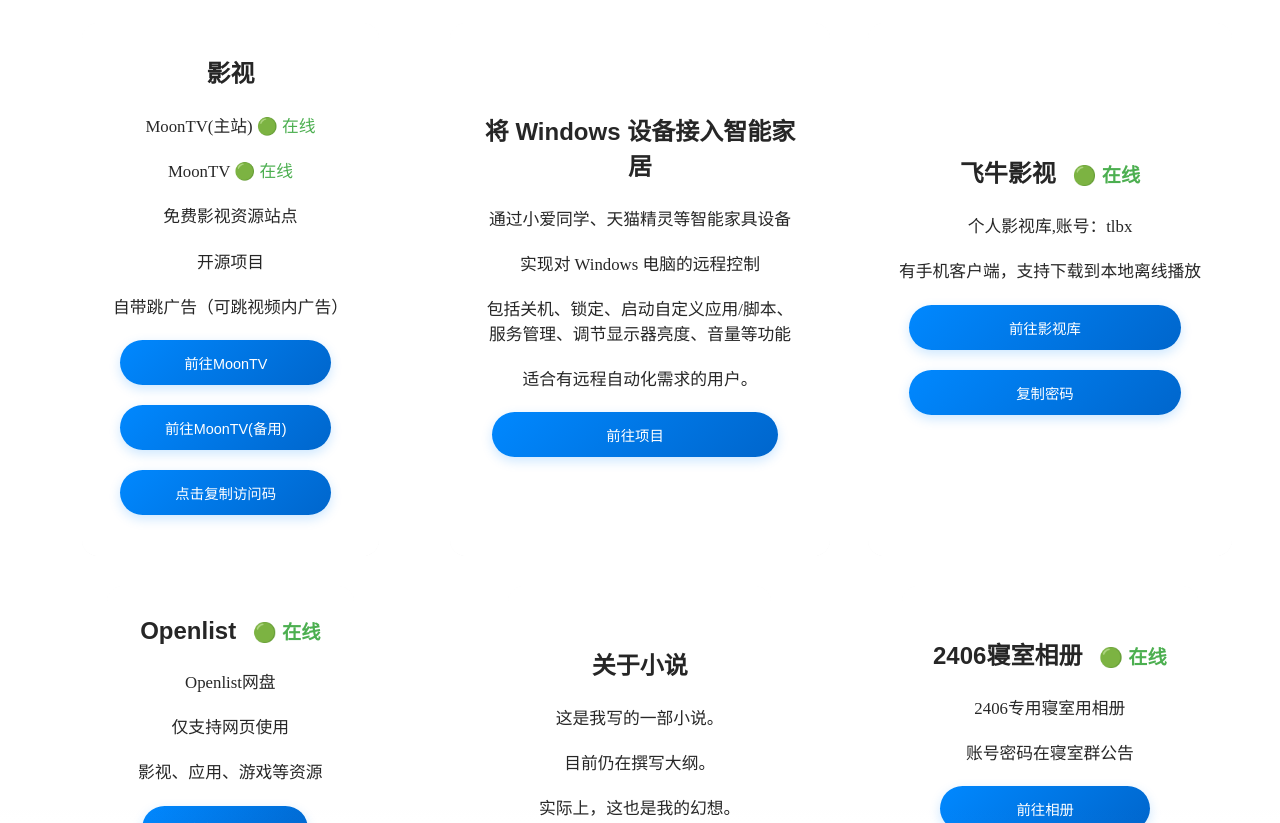
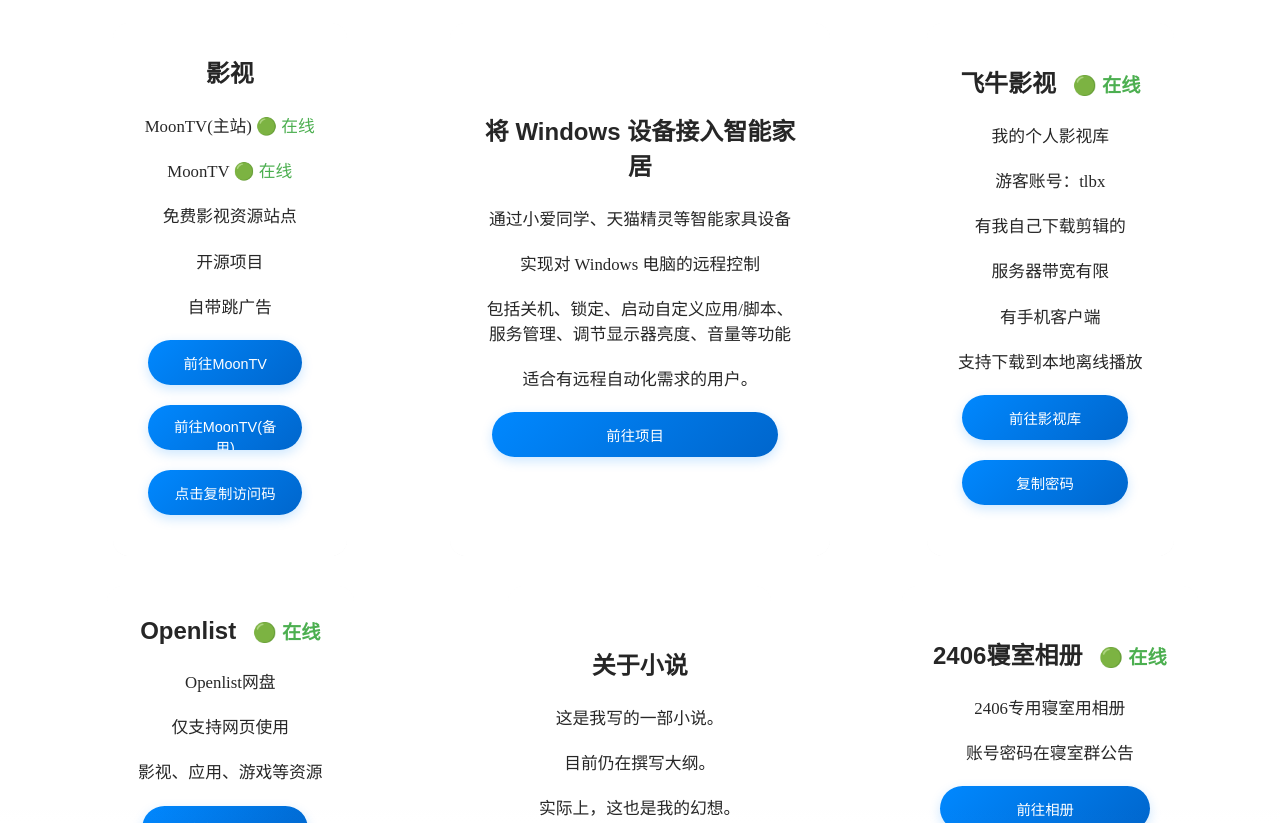
Before and after one commit to SpacJoy/SpacJoy.grwz, a plain HTML site: page index.html in a window 1280 px wide. Shown: the part 1820-2643 px from the top of the page. Drawn offline with nearby package versions, Linux system fonts and the light colour scheme.

Commit message:
docs: 更新项目描述文本
- 简化MoonTV的广告功能描述
- 拆分飞牛影视的描述为多行，增加服务器带宽和剪辑说明

```diff
--- a/index.html
+++ b/index.html
@@ -129,7 +129,7 @@
 				<p><span data-zh="MoonTV" data-en="MoonTV">MoonTV</span> <span id="moontv-status">🔄 <span data-zh="检测中..." data-en="Checking...">检测中...</span></span></p>
 				<p data-zh="免费影视资源站点" data-en="Free Film Resources">免费影视资源站点</p>
 				<p data-zh="开源项目" data-en="Open Source Projects">开源项目</p>
-				<p data-zh="自带跳广告（可跳视频内广告）" data-en="Built-in Ad Skipper">自带跳广告（可跳视频内广告）</p>
+				<p data-zh="自带跳广告" data-en="Built-in Ad Skipper">自带跳广告</p>
 				<button class="btn modern-btn" onclick="window.open('https://moon.146019.xyz', '_blank')" data-zh="前往MoonTV" data-en="Go to MoonTV">前往MoonTV</button>
 				<button class="btn modern-btn" onclick="window.open('https://moontv.146019.xyz', '_blank')" data-zh="前往MoonTV(备用)" data-en="Go to MoonTV(Backup)">前往MoonTV(备用)</button>
 				<button class="btn modern-btn" onclick="copyServerAddress('2012520')" data-zh="点击复制访问码" data-en="Click to copy the access code">点击复制访问码</button>
@@ -144,8 +144,12 @@
 			</article>
 			<article class="project-card">
 				<h3><span data-zh="飞牛影视" data-en="FeiNiu Media">飞牛影视</span> <span id="fnos-status" style="font-size: 0.8em; margin-left: 10px;">🔄 <span data-zh="检测中..." data-en="Checking...">检测中...</span></span></h3>
-				<p data-zh="个人影视库,账号：tlbx" data-en="Personal media library, Account: tlbx">个人影视库,账号：tlbx</p>
-				<p data-zh="有手机客户端，支持下载到本地离线播放" data-en="Mobile app available, supports offline download">有手机客户端，支持下载到本地离线播放</p>
+				<p data-zh="我的个人影视库" data-en="My personal movie and TV library">我的个人影视库</p>
+				<p data-zh="游客账号：tlbx" data-en="Guest account: tlbx">游客账号：TLBX</p>
+				<p data-zh="有我自己下载剪辑的" data-en="I downloaded and edited it myself.">有我自己下载剪辑的</p>
+				<p data-zh="服务器带宽有限" data-en="Server bandwidth is limited.">服务器带宽有限</p>
+				<p data-zh="有手机客户端" data-en="Mobile app available">有手机客户端</p>
+				<p data-zh="支持下载到本地离线播放" data-en="supports offline download">支持下载到本地离线播放</p>
 				<button class="btn modern-btn" onclick="window.open('https://fn.146019.xyz/v', '_blank')" data-zh="前往影视库" data-en="Go to Media Library">前往影视库</button>
 				<button class="btn modern-btn" onclick="copyServerAddress('20120224')" data-zh="复制密码" data-en="Copy Password">复制密码</button>
 			</article>
```
